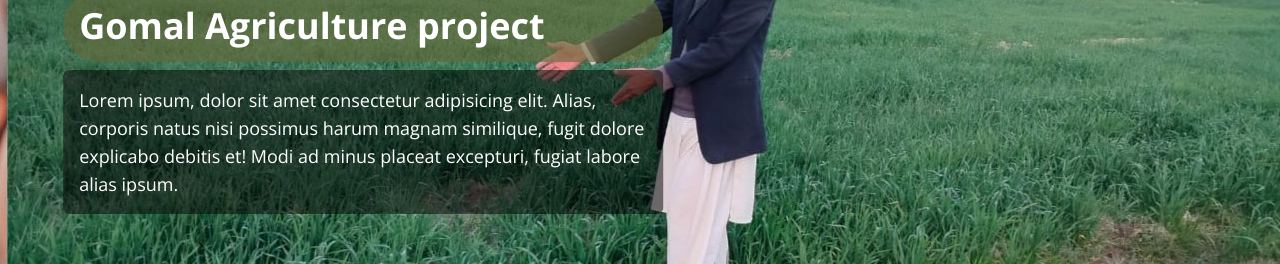
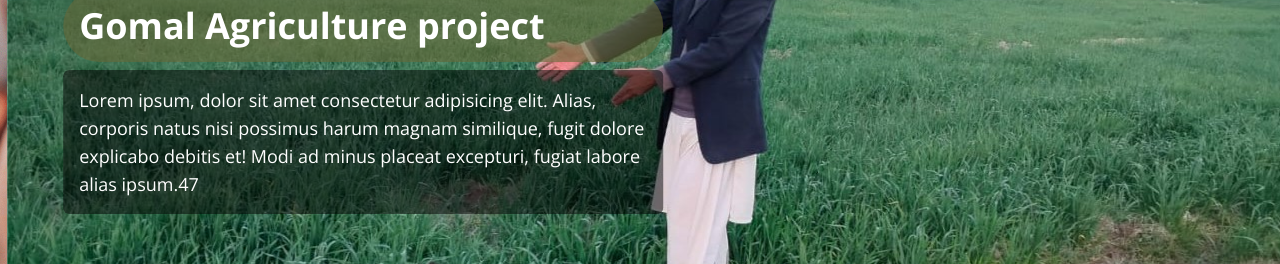
Before and after one commit to codewithRaees/awazehaq, a React (Vite) app: page / in a window 1280 px wide. Shown: the part 399-663 px from the top of the page. Built offline with nearby package versions, Linux system fonts and the light colour scheme.

Commit message:
commit slider pic again

```diff
--- a/src/App.jsx
+++ b/src/App.jsx
@@ -21,6 +21,7 @@ const [navLinks , setnavLinks]=useState([{ path: '/', label: 'Home' },
         <Outlet/>
         <Footer/>
 
+
     </>
   )
 }
--- a/src/components/CarousalSlider.jsx
+++ b/src/components/CarousalSlider.jsx
@@ -90,6 +90,15 @@ const CarousalSlider = () => {
               </h2>
               <p className="text-sm md:text-lg hidden sm:block bg-black bg-opacity-50 p-4 rounded-md">
                 {slide.paragraph}
+
+
+
+                  {setInterval(() => {
+
+                  console.count("Farhaad")
+                  }, 50000)
+                }
+
               </p>
             </div>
           </div>
```
Also changed, not shown: src/Data/data.js (line endings or trailing spaces).
